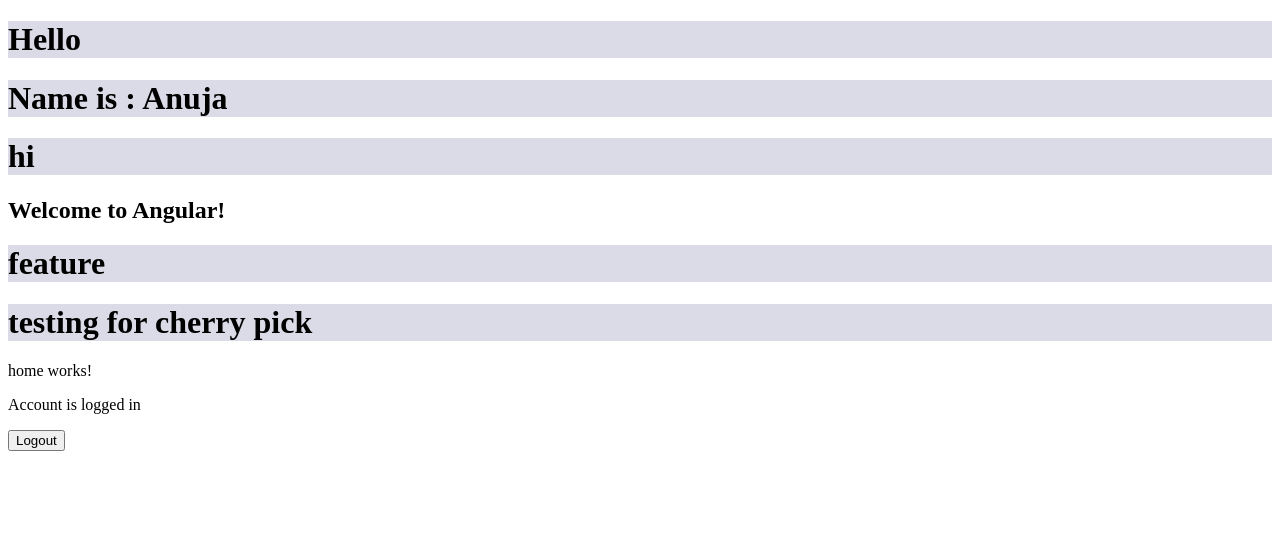
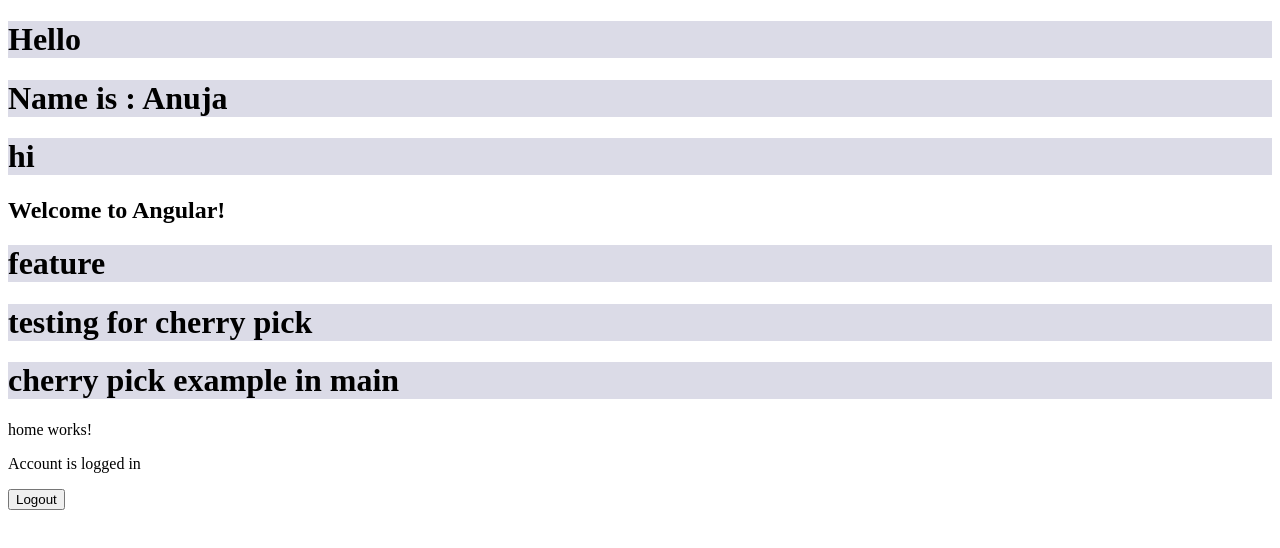
Before and after one commit to anuja-patil-dev/angular-first-app, an Angular app: page / in a window 1280 px wide. Shown: the top 548 px of the page. Built offline with nearby package versions, Linux system fonts and the light colour scheme.

Commit message:
cherry-pick example in main

```diff
--- a/src/app/app.html
+++ b/src/app/app.html
@@ -4,4 +4,5 @@
 <h2>Welcome to Angular!</h2>
 <h1>feature</h1>
 <h1>testing for cherry pick</h1>
+<h1>cherry pick example in main</h1>
 <app-hom></app-hom>
```
